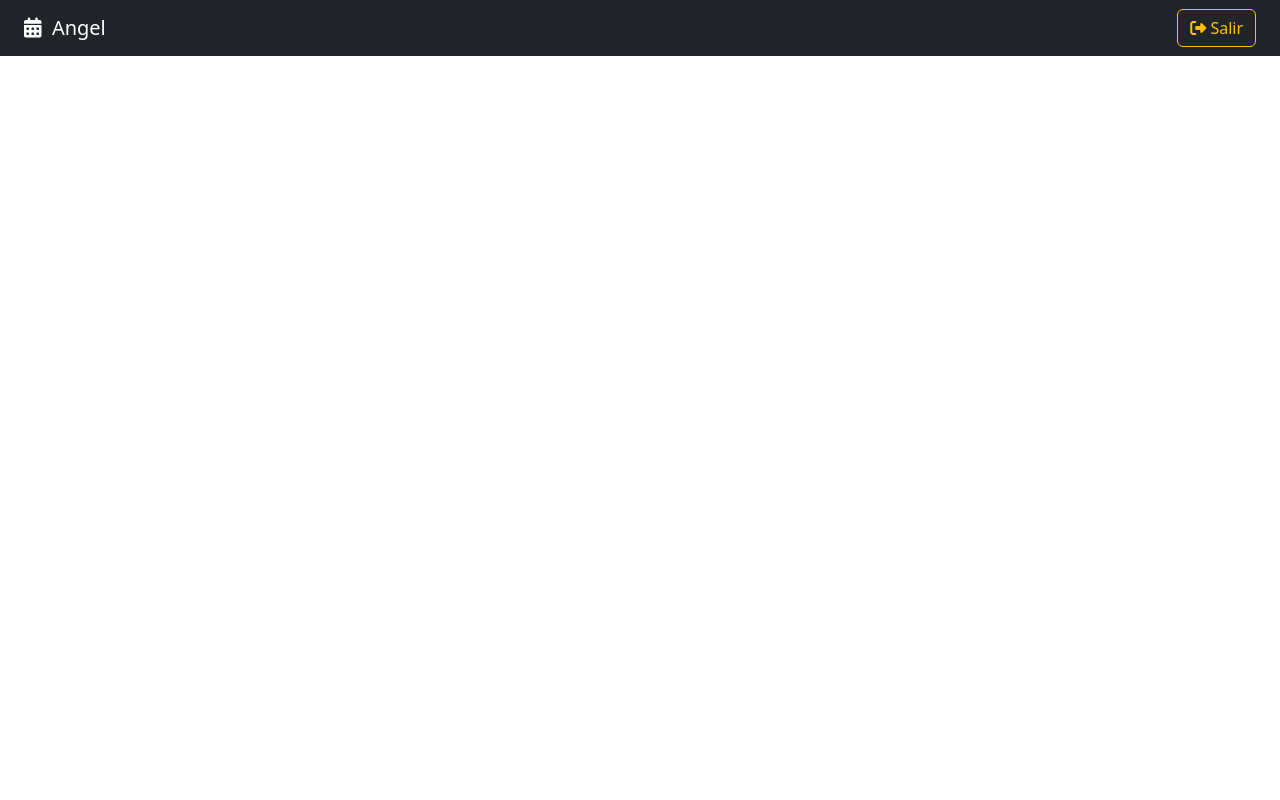
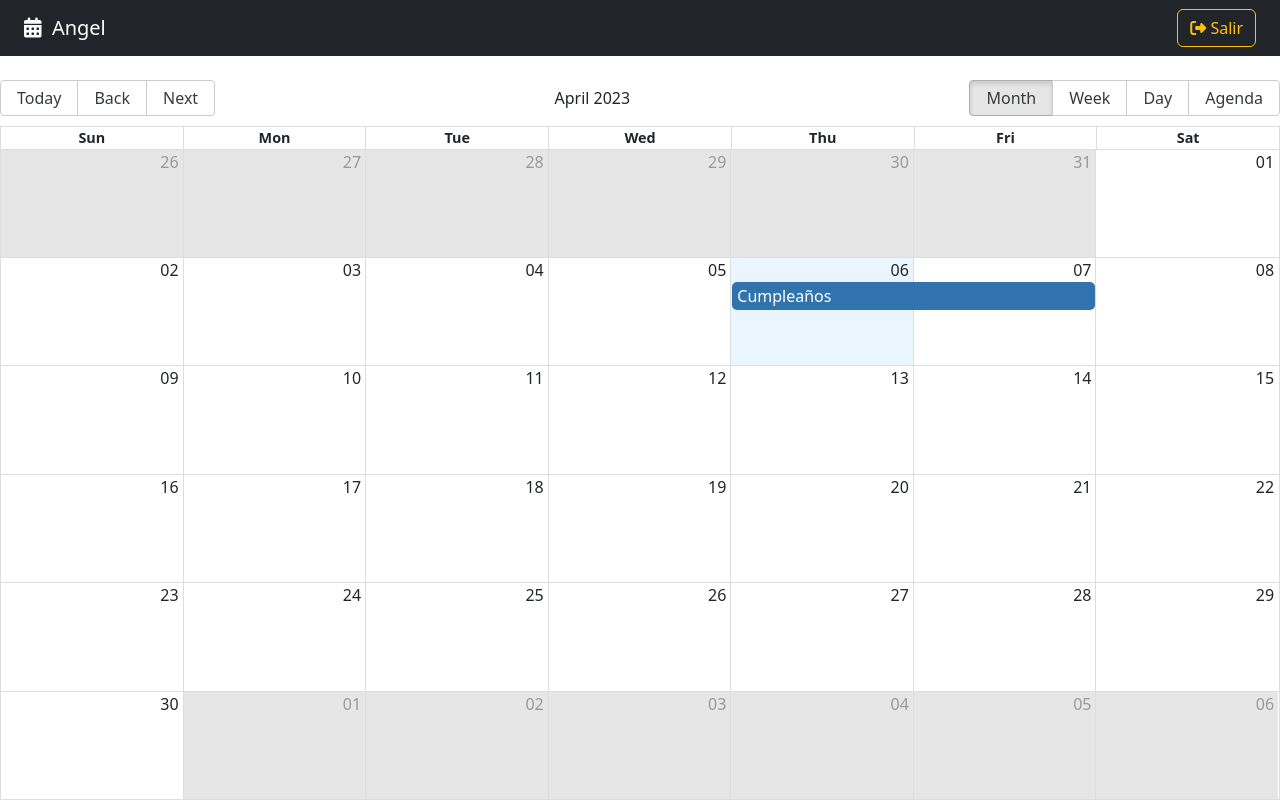
Before and after one commit to Curso-React-Js/10-calendarApp, a React (Vite) app: page / in a window 1280 px wide. Built offline with nearby package versions, Linux system fonts and the light colour scheme.

Commit message:
Mostrando calendario inicial

```diff
--- a/package.json
+++ b/package.json
@@ -9,9 +9,11 @@
     "preview": "vite preview"
   },
   "dependencies": {
+    "date-fns": "^2.29.3",
     "localforage": "^1.10.0",
     "match-sorter": "^6.3.1",
     "react": "^18.2.0",
+    "react-big-calendar": "^1.6.9",
     "react-dom": "^18.2.0",
     "react-router-dom": "^6.10.0",
     "sort-by": "^1.2.0"
--- a/src/calendar/pages/CalendarPage.jsx
+++ b/src/calendar/pages/CalendarPage.jsx
@@ -1,9 +1,48 @@
+import { Calendar, dateFnsLocalizer } from 'react-big-calendar';
+import 'react-big-calendar/lib/css/react-big-calendar.css';
+
+import { addHours, format, parse, startOfWeek, getDay } from 'date-fns';
+import enUS from 'date-fns/locale/en-US';
+
 import { Navbar } from '../';
+
+const locales = {
+  'en-US': enUS,
+}
+
+const localizer = dateFnsLocalizer({
+  format,
+  parse,
+  startOfWeek,
+  getDay,
+  locales,
+});
+
+const events = [
+  {
+    title: 'Cumpleaños',
+    notes: 'ComprarPastel',
+    start: new Date(),
+    end: addHours( new Date(), 2),
+    bgColor: '#fafafa',
+    user: {
+      _id: '123',
+      name: 'Angel'
+    }
+  },
+]
 
 export const CalendarPage = () => {
   return (
     <>
       <Navbar />
+
+      <Calendar
+        localizer={ localizer }
+        events={ events }
+        startAccessor="start"
+        endAccessor="end"
+        style={{ height: 'calc(100vh - 80px)' }} />
     </>
   );
 }
--- a/src/main.jsx
+++ b/src/main.jsx
@@ -5,7 +5,7 @@
 import './styles.css';
 
 ReactDOM.createRoot(document.getElementById('root')).render(
-  <React.StrictMode>
+  // <React.StrictMode>
     <CalendarApp />
-  </React.StrictMode>,
-)
+  // </React.StrictMode>,
+);
```
Also changed, not shown: 1 other file (tests, documents, lock files or other folders).
